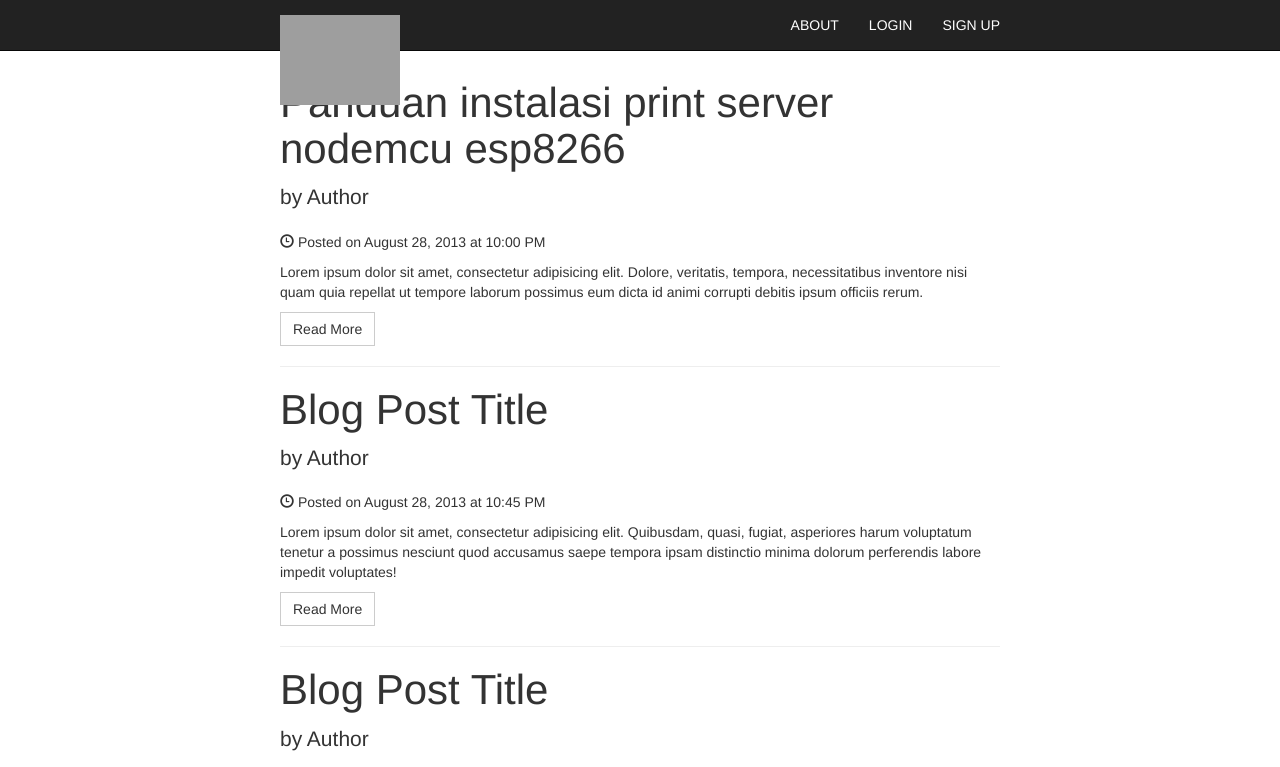
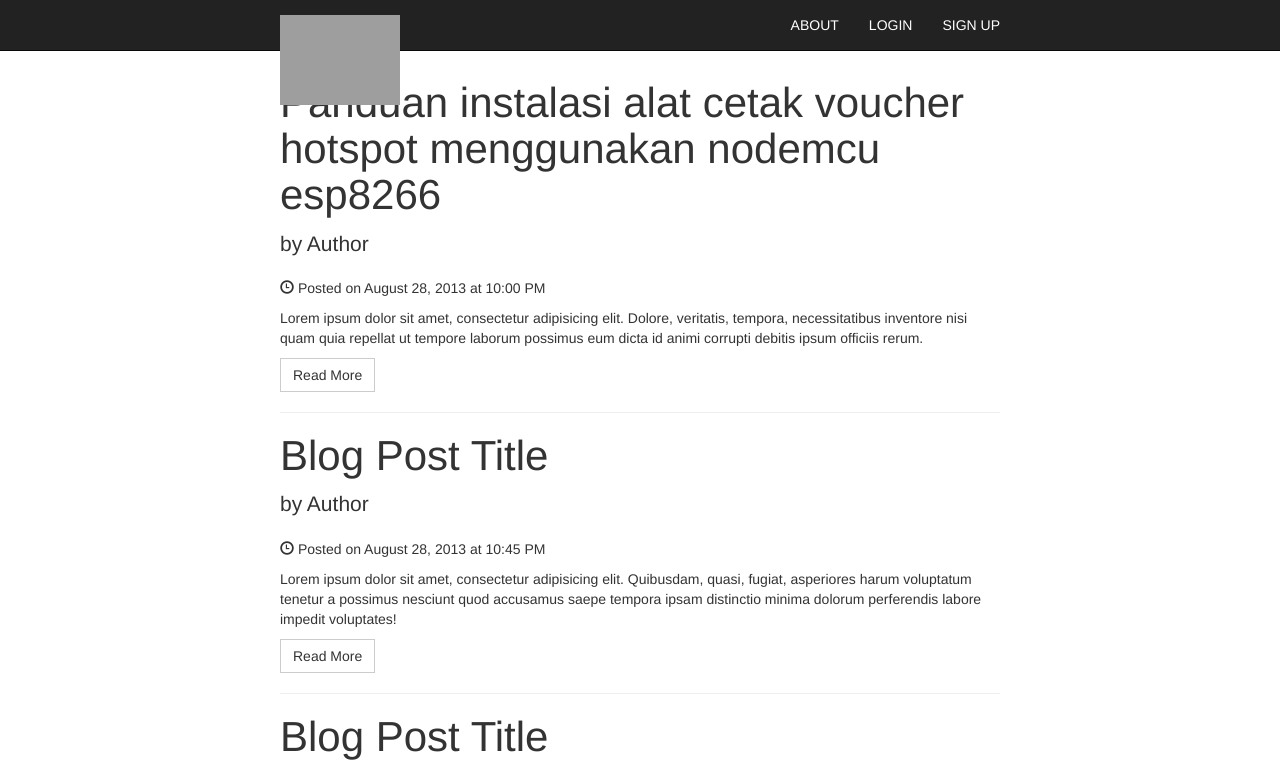
Before and after one commit to joehari9/joehari9.github.io, a plain HTML site: page blog/index.html in a window 1280 px wide. Shown: the top 767 px of the page. Drawn offline with Linux system fonts and the light colour scheme; grey boxes are pictures that could not be loaded.

Commit message:
Update index.html

```diff
--- a/blog/index.html
+++ b/blog/index.html
@@ -71,7 +71,7 @@
 
           <!-- First Blog Post -->
           <h4 class="post-title">
-            <a href="post.html">Panduan instalasi print server nodemcu esp8266</a>
+            <a href="post.html">Panduan instalasi alat cetak voucher hotspot menggunakan nodemcu esp8266</a>
           </h4>
           <p class="lead">
             by Author
```
